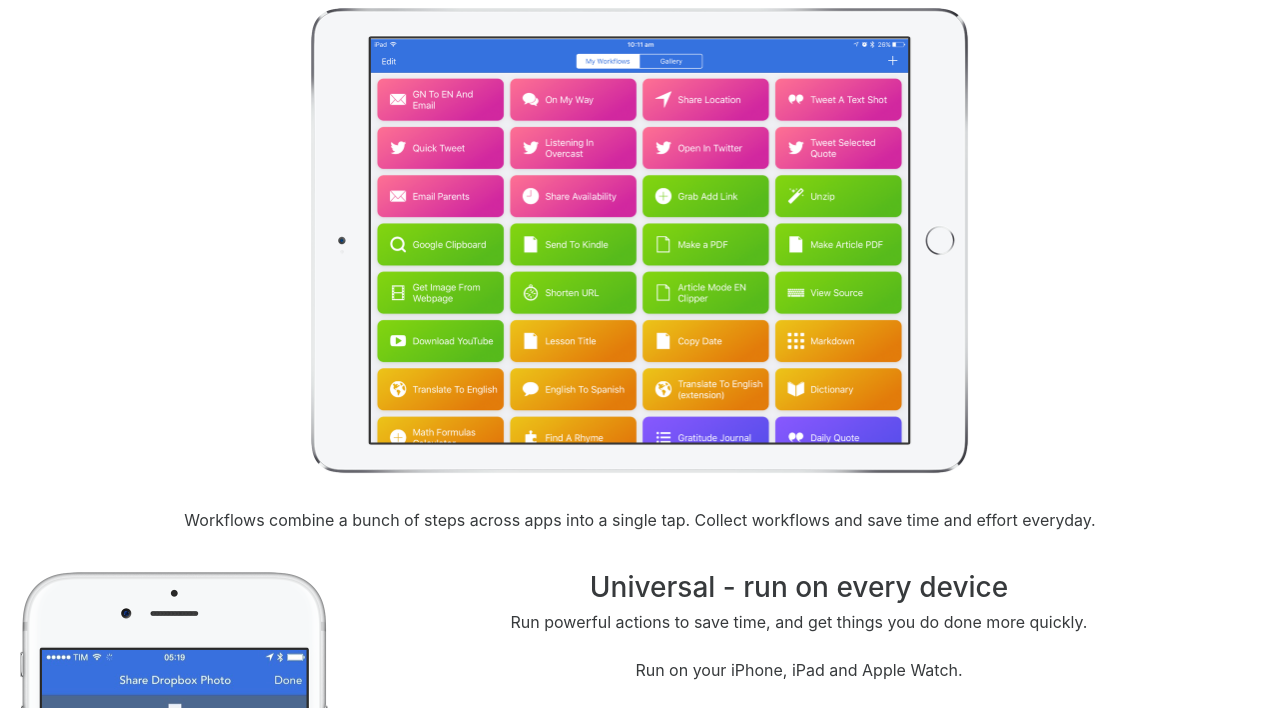
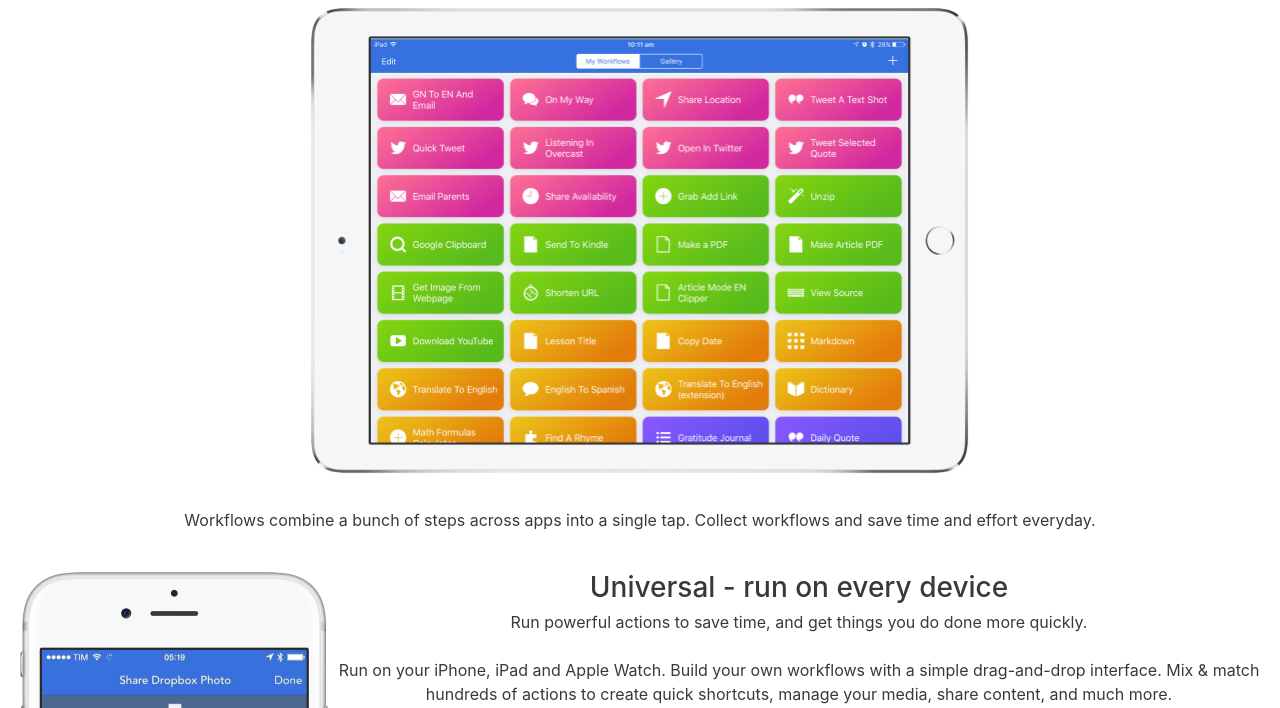
Before and after one commit to GiacomoLaw/app-website, a plain HTML site: page index.html in a window 1280 px wide. Shown: the part 92-800 px from the top of the page. Drawn offline with Linux system fonts and the light colour scheme.

Commit message:
Added more info

```diff
--- a/index.html
+++ b/index.html
@@ -26,7 +26,9 @@
 				<h3>Universal - run on every device</h3>
 				<p>Run powerful actions to save time, and get things you do done more quickly.
 				<br><br>
-				Run on your iPhone, iPad and Apple Watch.
+				Run on your iPhone, iPad and Apple Watch. Build your own workflows with a simple drag-and-drop interface. Mix & match hundreds of actions to create quick shortcuts, manage your media, share content, and much more.
+<br><br>
+It’s like making your own apps. But a million times easier.
 				</p>
 			</div>
 	</div>
```
